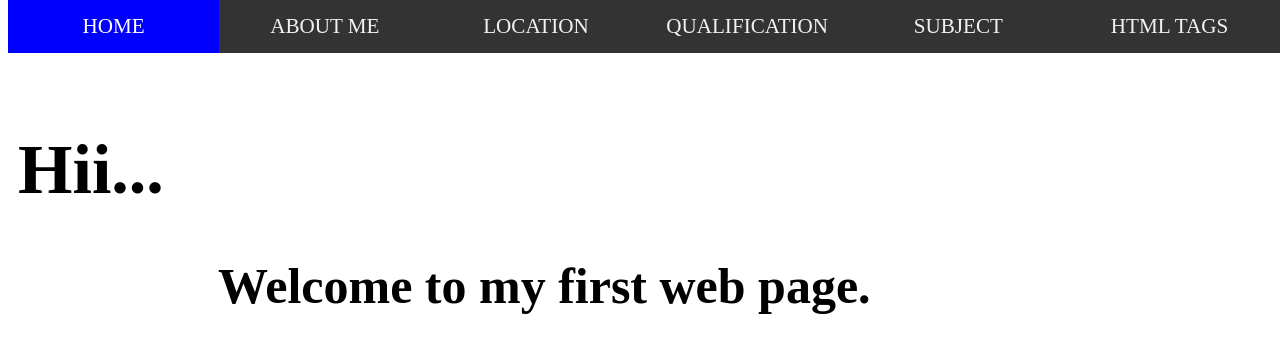
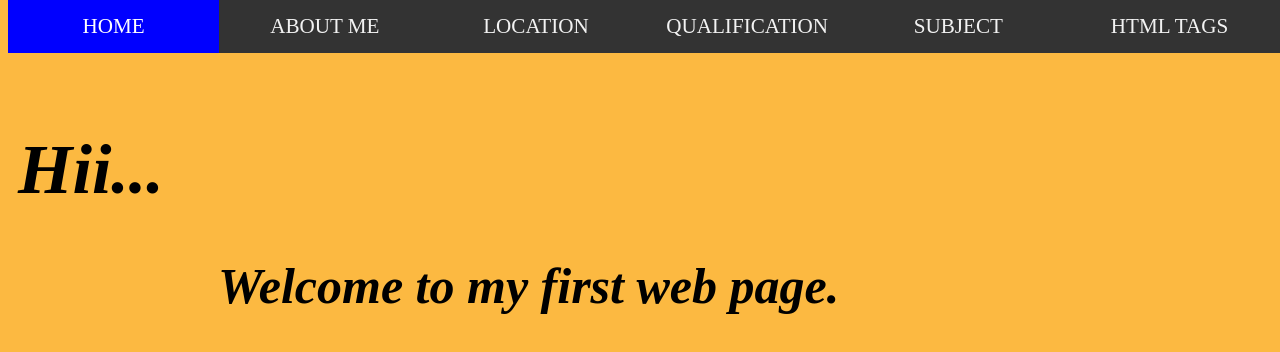
Before and after one commit to Himanshu9617/Himanshu9617.github.io, a plain HTML site: page home.html in a window 1280 px wide. Drawn offline with Linux system fonts and the light colour scheme.

Commit message:
Update home.html

```diff
--- a/home.html
+++ b/home.html
@@ -4,7 +4,7 @@
 	      	<title>main</title>
  			<link rel="stylesheet" href="styles.css">
 	</head>
-	<body>
+	<body style="background-color:#fcb941">
  		<div class="navbar">
 				<a class="active" href="home.html">HOME</a>
   				<a href="self.html">ABOUT ME</a>
@@ -14,7 +14,8 @@
 				<a href="tags.html">HTML TAGS</a>
 		</div>
 
-		<h1 style="margin-top:130px;margin-left:10px;font-size:70px;">Hii...</h1>
-		<h2 style="font-size:50px;margin-left:210px;">         Welcome to my first web page.</h2>
+		<h1 style="margin-top:130px;margin-left:10px;font-size:70px;"><i>Hii...</i></h1>
+
+                                     <h2 style="font-size:50px;margin-left:210px;">     <i> Welcome to my first web page.</h2></i>
 		    </body>
  </html>
```
